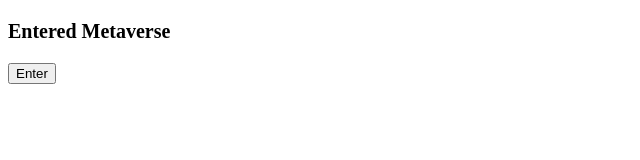
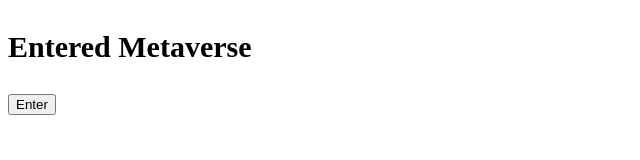
Before and after one commit to acciojob/enter-metaverse-Asif9550, a website: page main.html in a window 1280 px wide. Both pictures are taken after a click on the button "Enter". Shown: the whole page, without its empty margins (0-640 px from the left). Drawn offline with Linux system fonts and the light colour scheme.

Commit message:
created a submission

```diff
--- a/main.html
+++ b/main.html
@@ -8,8 +8,8 @@
 
 <body>
 	<!-- the entire body must be written by student -->
-	<p id="para">Enter Metaverse</p>
-	<button onclick="change()">Enter</button>
+	<p id="para">Enter the Metaverse</p>
+	<button id="btn" >Enter</button>
     <script type="text/javascript" src="./script.js">
 </script>
 
--- a/script.js
+++ b/script.js
@@ -1,8 +1,7 @@
-//your JS code here. If required.
-function change() {
-       let p = document.getElementById("para");
-    p.textContent = "Entered Metaverse";
+let bt=document.getElementById('btn');
+bt.addEventListener('click',function(){
+    let p=document.getElementById('para');
+    p.textContent="Entered Metaverse";
+    p.style.fontSize="30px";
     p.style.fontWeight="bold";
-    p.style.fontSize="20px";
-
-}
+});
```
